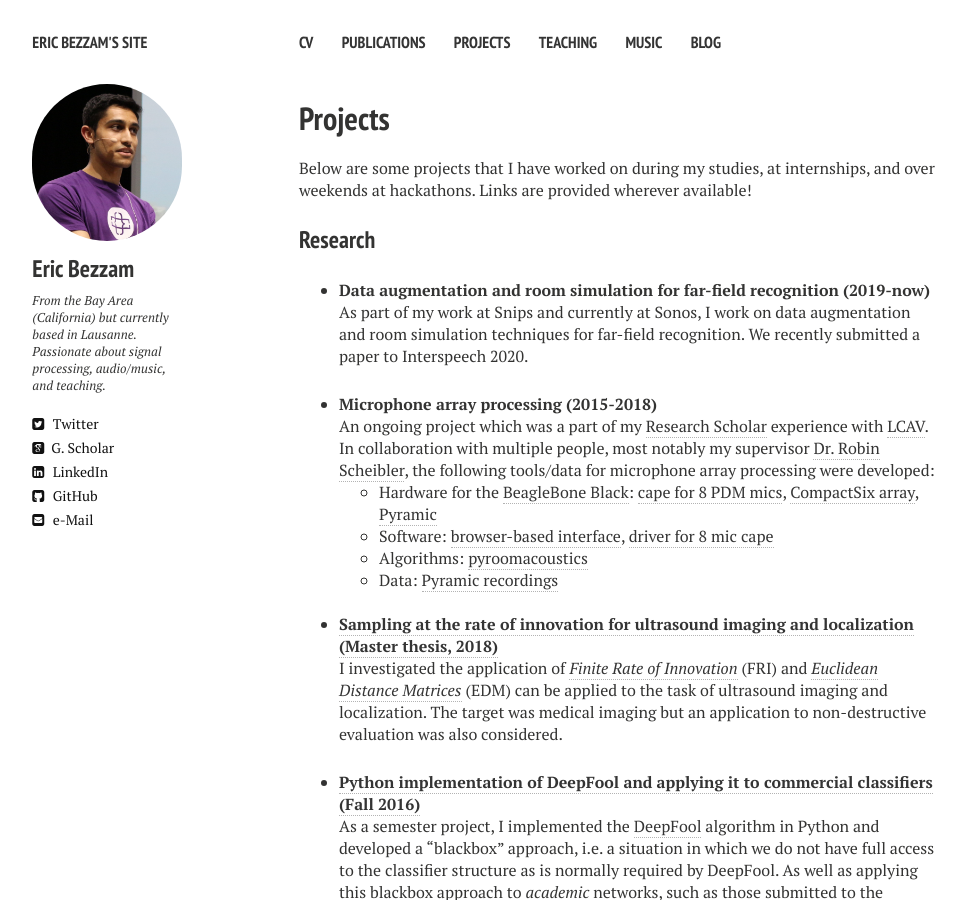
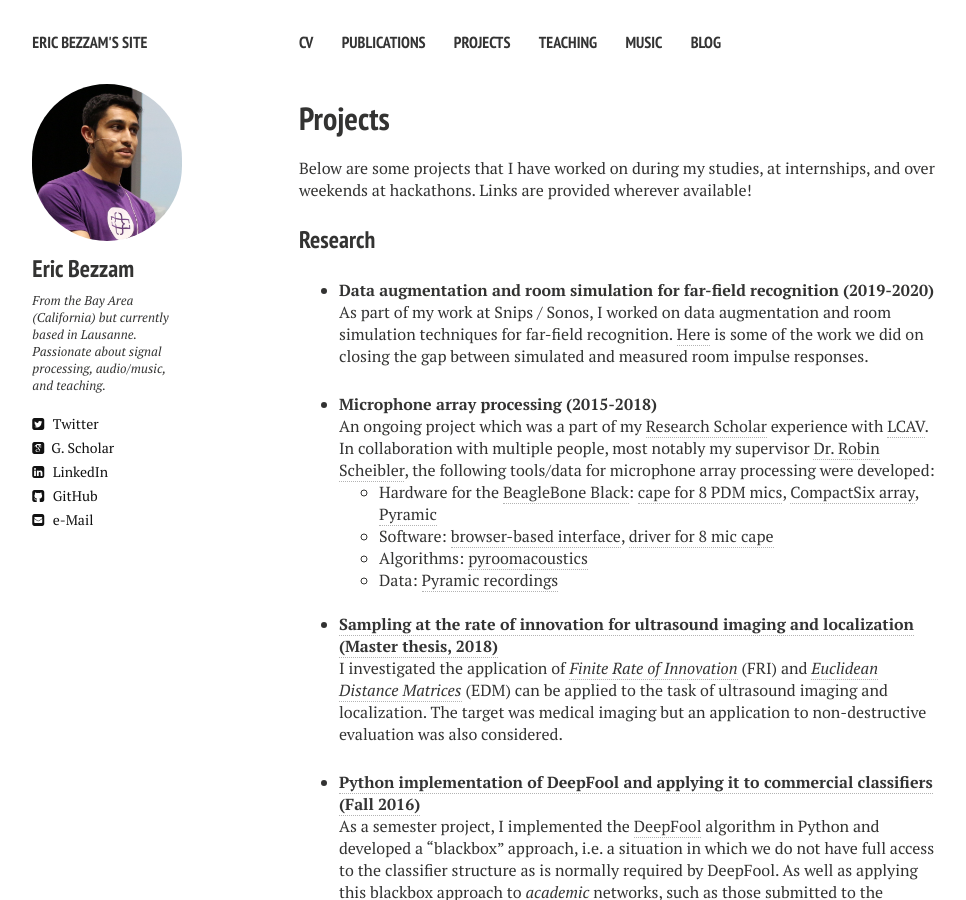
Before and after one commit to ebezzam/ebezzam.github.io, a Jekyll site: the page built from projects.md, in a window 1280 px wide and 900 px high. Shown: the whole window, without its empty margins (21-987 px from the left). Built offline with Jekyll 4.4.1, drawn with Linux system fonts in a browser that asks for light colours; nearby versions of some CDN libraries.

Commit message:
Update projects.

```diff
--- a/projects.md
+++ b/projects.md
@@ -12,8 +12,8 @@ Below are some projects that I have worked on during my studies, at internships,
 
 ### Research
 
-* **Data augmentation and room simulation for far-field recognition (2019-now)**<br>
-As part of my work at Snips and currently at Sonos, I work on data augmentation and room simulation techniques for far-field recognition. We recently submitted a paper to Interspeech 2020.
+* **Data augmentation and room simulation for far-field recognition (2019-2020)**<br>
+As part of my work at Snips / Sonos, I worked on data augmentation and room simulation techniques for far-field recognition. [Here](https://arxiv.org/pdf/2006.02774.pdf) is some of the work we did on closing the gap between simulated and measured room impulse responses.
 <br />
 
 * **Microphone array processing (2015-2018)**<br>
```
